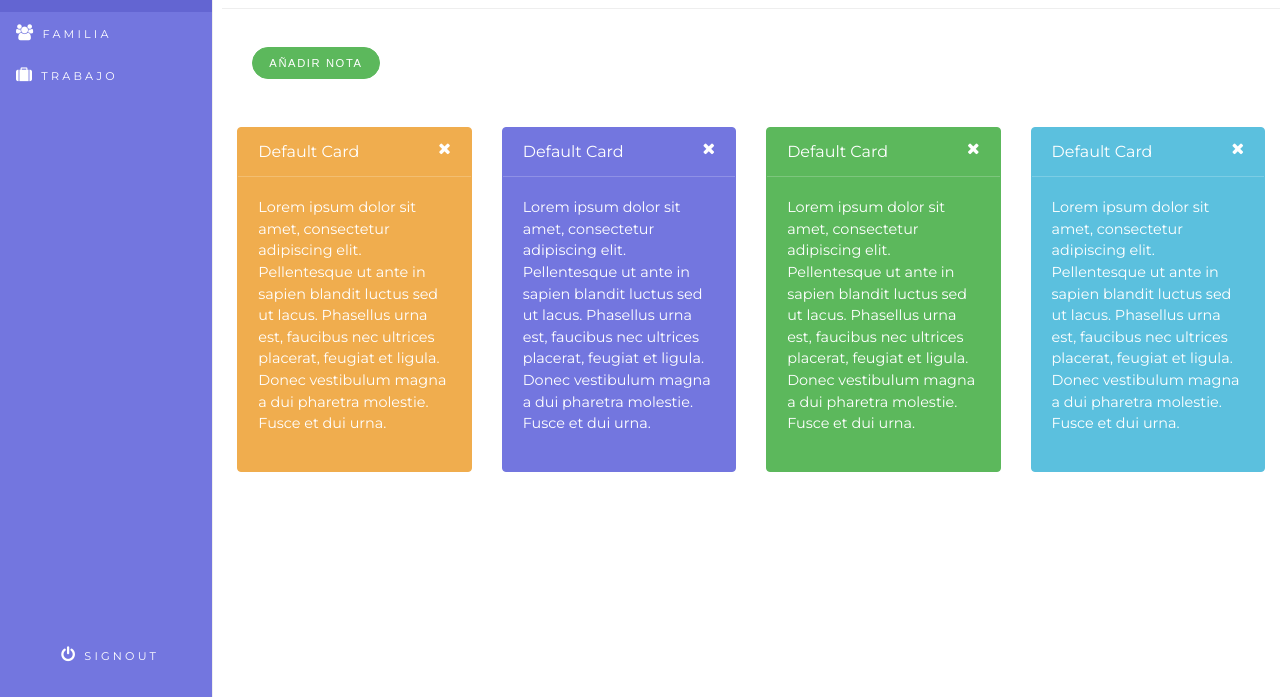
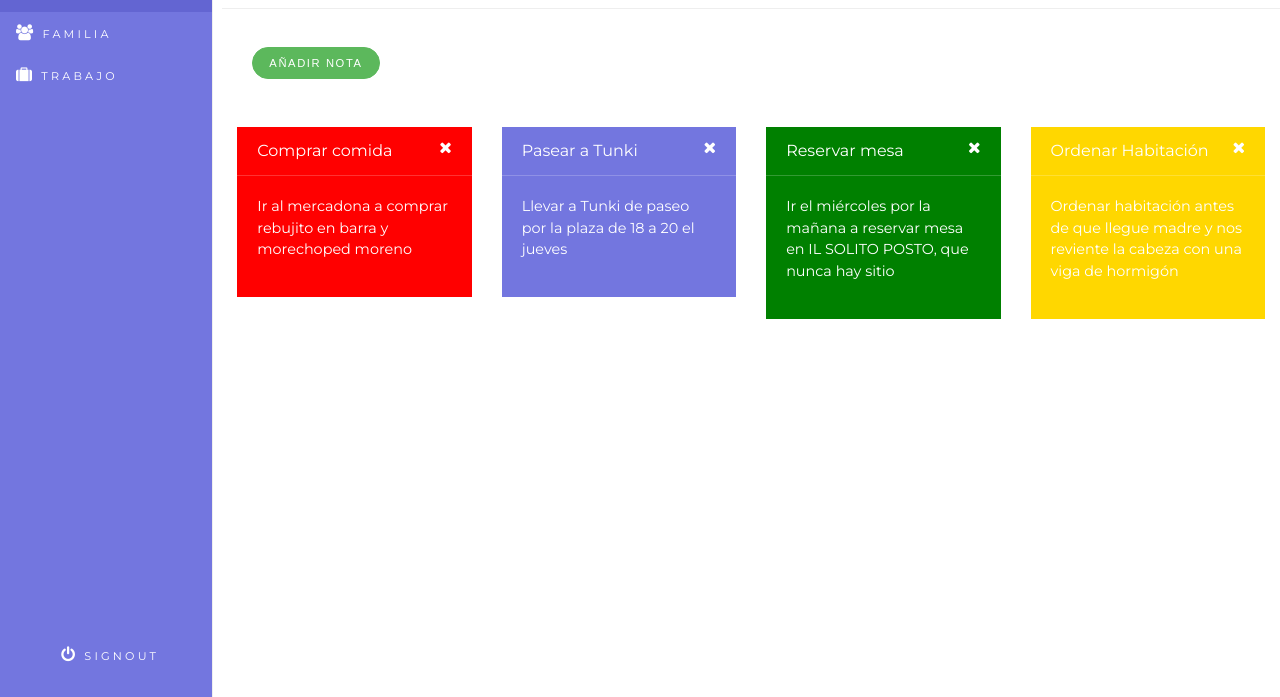
Before and after one commit to MAGaliani/damkeep, a plain HTML site: page CSSyGitHub-25Oct2017/bootstrap-4-dashboard/index.html in a window 1280 px wide. Shown: the part 103-800 px from the top of the page. Drawn offline with Linux system fonts and the light colour scheme; a script that the page names is missing.

Commit message:
Estilo notas colores

```diff
--- /dev/null
+++ b/CSSyGitHub-25Oct2017/bootstrap-4-dashboard/css/estilonotas.css
@@ -0,0 +1,16 @@
+.cardroja{
+  background-color: red;
+}
+
+.cardazul{
+  background-color: blue;
+}
+
+.cardverde{
+  background-color: green;
+}
+
+.cardama{
+  background-color: #FFD700;
+
+}
--- a/CSSyGitHub-25Oct2017/bootstrap-4-dashboard/index.html
+++ b/CSSyGitHub-25Oct2017/bootstrap-4-dashboard/index.html
@@ -15,6 +15,7 @@
 
     <!-- Bootstrap core CSS -->
     <link href="dist/css/bootstrap.min.css" rel="stylesheet">
+		<link rel="stylesheet" href="css/estilonotas.css">
 
     <!--Fonts-->
     <link href="https://fonts.googleapis.com/css?family=Montserrat:300,300i,400,400i,500,500i,600,600i,700,700i" rel="stylesheet">
@@ -74,53 +75,41 @@
 				<section class="row">
 
 					<div class="col-lg-3 mb-3">
-						<div class="card card-inverse card-warning">
-							<div class="card-header">Default Card <a href="index.html" class="fa fa-times" style="color: white; float: right;"></a></div>
+						<div class="cardroja card-inverse card-warning">
+							<div class="card-header">Comprar comida <a href="index.html" class="fa fa-times" style="color: white; float: right;"></a></div>
 
 							<div class="card-block">
-								<p>Lorem ipsum dolor sit amet, consectetur adipiscing elit. Pellentesque
-														ut ante in sapien blandit luctus sed ut lacus. Phasellus urna est, faucibus
-														nec ultrices placerat, feugiat et ligula. Donec vestibulum magna a dui
-														pharetra molestie. Fusce et dui urna.</p>
+								<p>Ir al mercadona a comprar rebujito en barra y morechoped moreno</p>
 							</div>
 						</div>
 					</div>
 
 					<div class="col-lg-3 mb-3">
-						<div class="card card-inverse card-primary">
-							<div class="card-header">Default Card <a href="index.html" class="fa fa-times" style="color: white; float: right;"></a></div>
+						<div class="cardazul card-inverse card-primary">
+							<div class="card-header">Pasear a Tunki <a href="index.html" class="fa fa-times" style="color: white; float: right;"></a></div>
 
 							<div class="card-block">
-								<p>Lorem ipsum dolor sit amet, consectetur adipiscing elit. Pellentesque
-														ut ante in sapien blandit luctus sed ut lacus. Phasellus urna est, faucibus
-														nec ultrices placerat, feugiat et ligula. Donec vestibulum magna a dui
-														pharetra molestie. Fusce et dui urna.</p>
+								<p>Llevar a Tunki de paseo por la plaza de 18 a 20 el jueves</p>
 							</div>
 						</div>
 					</div>
 
 					<div class="col-lg-3 mb-3">
-						<div class="card card-inverse card-success">
-							<div class="card-header">Default Card <a href="index.html" class="fa fa-times" style="color: white; float: right;"></a></div>
+						<div class="cardverde card-inverse card-success">
+							<div class="card-header">Reservar mesa <a href="index.html" class="fa fa-times" style="color: white; float: right;"></a></div>
 
 							<div class="card-block">
-								<p>Lorem ipsum dolor sit amet, consectetur adipiscing elit. Pellentesque
-														ut ante in sapien blandit luctus sed ut lacus. Phasellus urna est, faucibus
-														nec ultrices placerat, feugiat et ligula. Donec vestibulum magna a dui
-														pharetra molestie. Fusce et dui urna.</p>
+								<p>Ir el miércoles por la mañana a reservar mesa en IL SOLITO POSTO, que nunca hay sitio</p>
 							</div>
 						</div>
 					</div>
 
 					<div class="col-lg-3 mb-3">
-						<div class="card card-inverse card-info">
-							<div class="card-header">Default Card <a href="index.html" class="fa fa-times" style="color: white; float: right;"></a></div>
+						<div class="cardama card-inverse card-info">
+							<div class="card-header">Ordenar Habitación <a href="index.html" class="fa fa-times" style="color: white; float: right;"></a></div>
 
 							<div class="card-block">
-								<p>Lorem ipsum dolor sit amet, consectetur adipiscing elit. Pellentesque
-														ut ante in sapien blandit luctus sed ut lacus. Phasellus urna est, faucibus
-														nec ultrices placerat, feugiat et ligula. Donec vestibulum magna a dui
-														pharetra molestie. Fusce et dui urna.</p>
+								<p>Ordenar habitación antes de que llegue madre y nos reviente la cabeza con una viga de hormigón</p>
 							</div>
 						</div>
 					</div>
```
